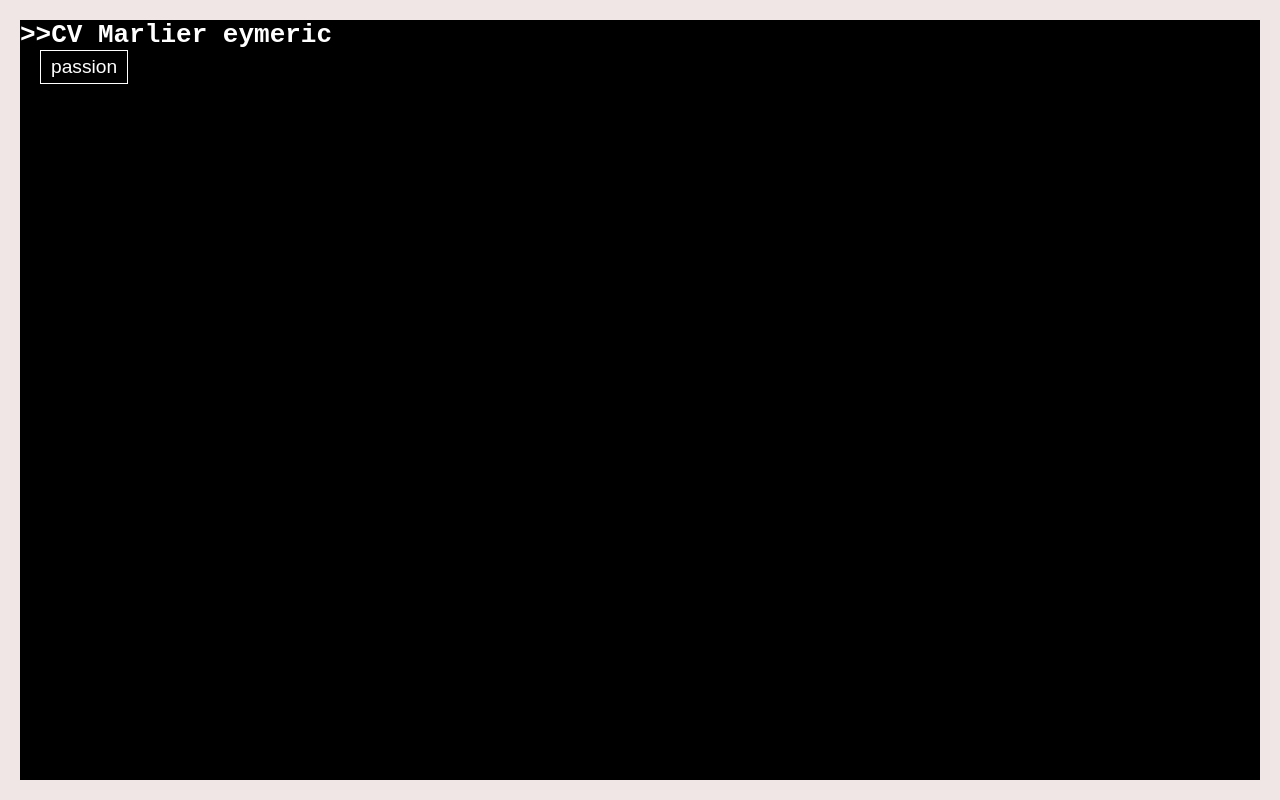
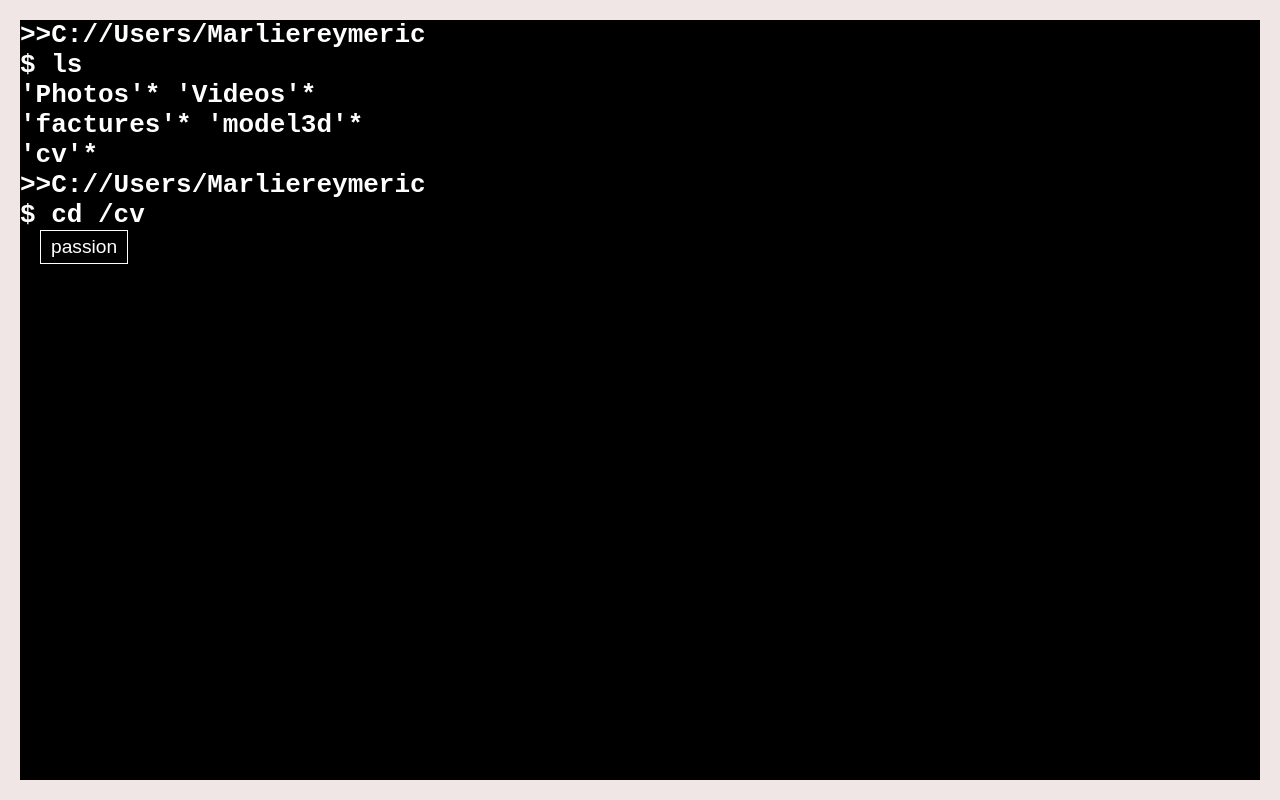
Before and after one commit to eymeric57/cv, a website built with Vite: page index2.html in a window 1280 px wide. Built offline with nearby package versions, Linux system fonts and the light colour scheme.

Commit message:
avancement structure cv

```diff
--- a/index2.html
+++ b/index2.html
@@ -8,7 +8,13 @@
 </head>
 <body>
     <div class="screen">
-<h1>>>CV Marlier eymeric </h1>
+<h1>>>C://Users/Marliereymeric</h1>
+<h1>$  ls</h1>
+<h1> 'Photos'*   'Videos'* <br>
+
+'factures'*   'model3d'* <br>
+'cv'* </h1>
+<h1> >>C://Users/Marliereymeric <br>$  cd /cv </h1>
 
 <button id="btnPassion">passion</button>
 <div id="passion" class="passion">
```
